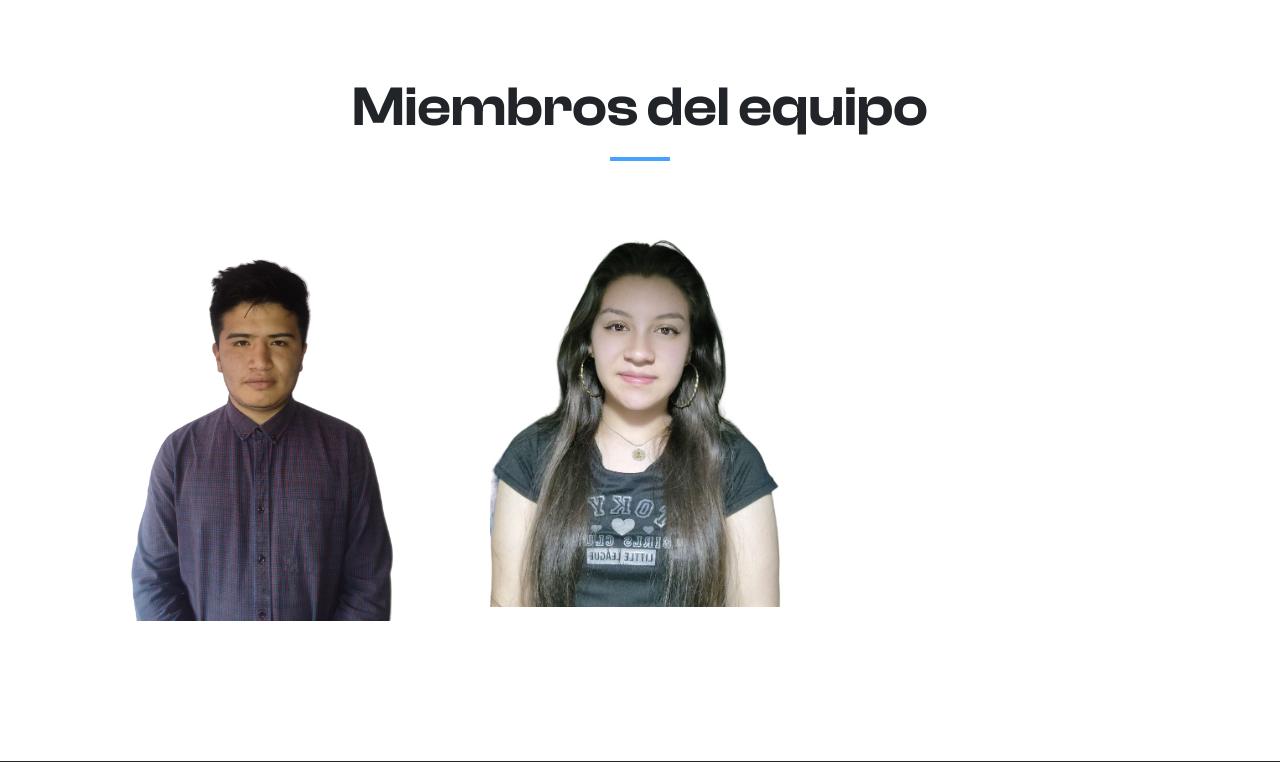
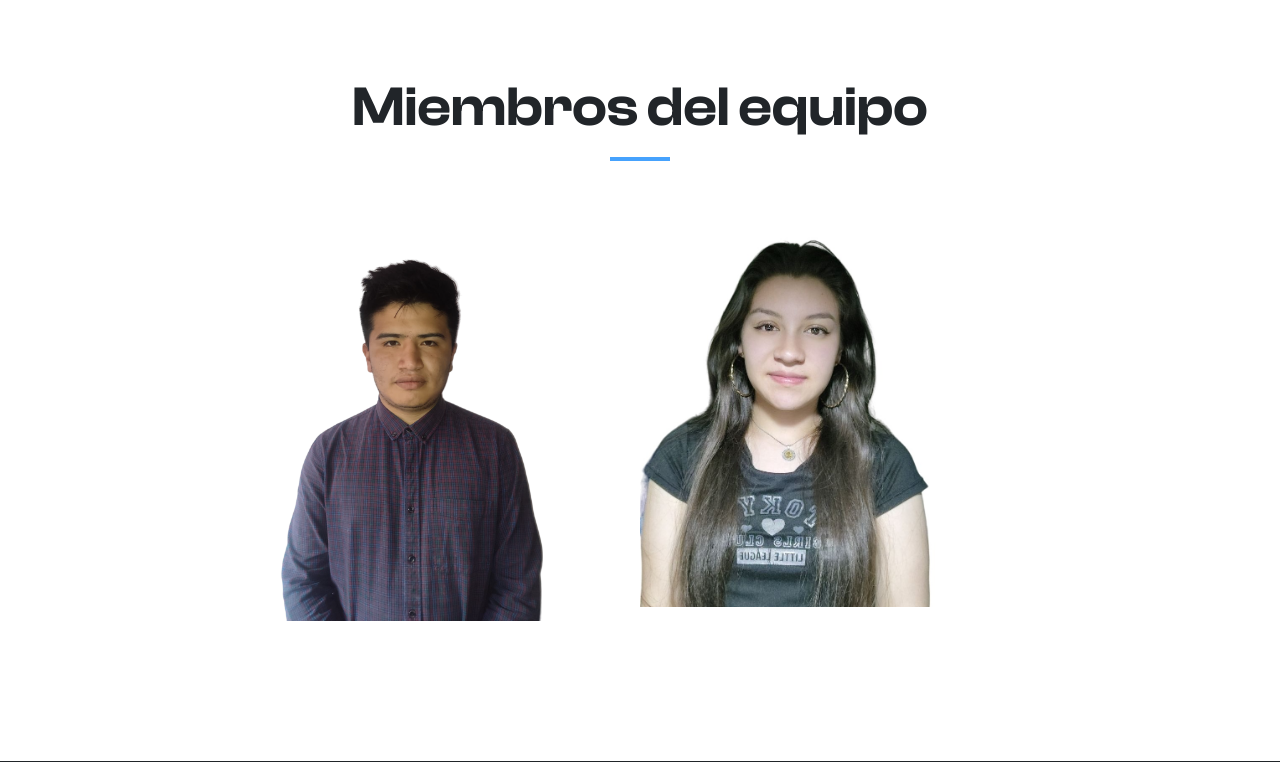
Before and after one commit to Stephanie12273/Pagina_Bateria, a PHP site: page / in a window 1280 px wide. Shown: the part 3863-4625 px from the top of the page. Run offline with PHP 8.4, Linux system fonts and the light colour scheme.

Commit message:
cambios en css

```diff
--- a/assets/css/style.css
+++ b/assets/css/style.css
@@ -230,10 +230,10 @@ img {
 }
 
 /* TEAM */
-/*#team .image-zoom-wrapper{
+#team .image-zoom-wrapper{
     left:150px;
 
-}*/
+}
 .team-member-content {
     background-color: var(--c-brand);
     position: absolute;
```
